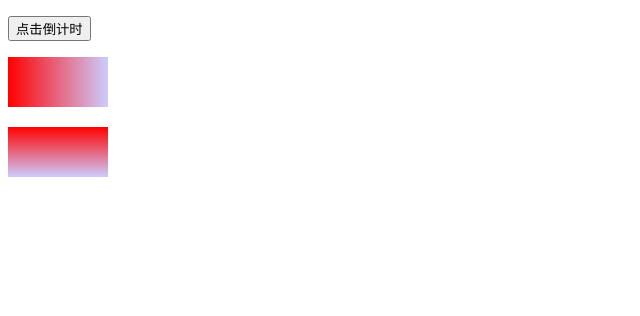
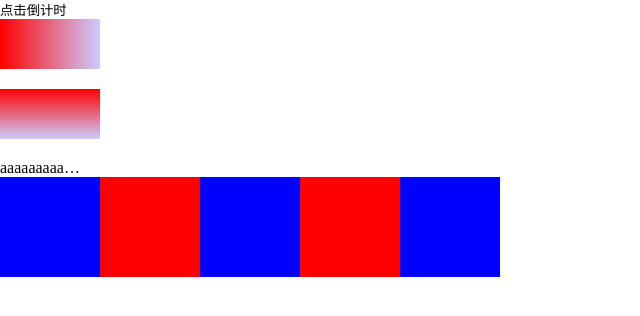
Before and after one commit to muzisanshi/tools, a plain HTML site: page tools.html in a window 1280 px wide. Shown: the whole page, without its empty margins (0-640 px from the left). Drawn offline with Linux system fonts and the light colour scheme.

Commit message:
增加横向滚动和文本单行显示样式
增加横向滚动和文本单行显示样式

```diff
--- a/tool.css
+++ b/tool.css
@@ -26,7 +26,7 @@ textarea{resize: none;}
 /*居中（兼容IE、webkit、mozila）*/
 .center{display: -webkit-box;-webkit-box-pack: center;-webkit-box-align: center;display:-ms-flexbox;-ms-flex-pack:center;-ms-flex-align:center;display:-moz-box;-moz-box-pack:center;-moz-box-align:center;}
 
-/*示例渐变色，可根据实际需要修改*/
+/*示例渐变色（可根据实际需要修改）*/
 .gradient{
      /*低版本IE*/
      filter:alpha(opacity=100 finishopacity=100 style=1 startx=0,starty=0,finishx=100,finishy=0) progid:DXImageTransform.Microsoft.gradient(startcolorstr='#ff0000',endcolorstr='#0000ff',gradientType=1);/*IE7*/
@@ -44,3 +44,22 @@ textarea{resize: none;}
      /*不支持的浏览器*/
      background:white;
 }
+
+/*文本单行显示（需要固定元素宽度才有效）*/
+.single{overflow:hidden;text-overflow:ellipsis;-o-text-overflow:ellipsis;white-space: nowrap;}
+
+/*多行显示（根据需要修改，适用于webkit内核浏览器，测试没通过）*/
+.multiple{display: -webkit-box;-webkit-box-orient: vertical;-webkit-line-clamp: 2;overflow: hidden;}
+
+/*横向滚动*/
+.v-scroll{overflow-x: scroll;overflow-y:hidden;white-space: nowrap;}
+
+/*跑马灯效果（适用于webkit内核浏览器，测试没通过，建议使用<marquee>标签替代）*/
+.marquee{
+　　white-space: nowrap;　　                /* 文字不折行 */
+　　overflow:-webkit-marquee;　　           /* 只有设置为marquee才有滚动效果 */
+　　-webkit-marquee-direction:left;　　     /* 文字滚动方向 可选值为left | right | up | down */
+　　-webkit-marquee-speed:normal;　　       /* 文字滚动速度 可选值为slow | normal | fast */
+　　-webkit-marquee-style:scroll;　　       /* 文字滚动方式 可选值为scroll | slide | alternate */
+　　-webkit-marquee-repetition:infinite; 　 /* 文字滚动次数 number | infinite ， infinite即无限次循环滚动 */
+}
--- a/tools.html
+++ b/tools.html
@@ -12,6 +12,7 @@
 <head>
 	<title>tools测试页面</title>
 	<meta charset="utf-8" />
+	<link rel="stylesheet" type="text/css" href="tool.css">
 </head>
 <body>
 
@@ -26,6 +27,30 @@
 	<div id="gtest" style="width: 100px;height: 50px;"></div>
 	<div id="gtest2" style="width: 100px;height: 50px;margin-top: 20px;"></div>
 
+	<div class="single" style="width: 80px;margin-top: 20px;">
+		aaaaaaaaaaaaaaaaaaaaaaaaaaaaaaaaaaaaaaaaaaaaaaaaaaaaaaaaaaaa
+	</div>
+
+	<!-- <p class="marquee">这是一个滚动字幕。</p> -->
+
+	<!-- <marquee>滚动的文字</marquee> -->
+
+	<div style="width: 500px;height: 100px;" class="v-scroll">
+		<div style="width: 100px;height: 100%;background-color: blue;display: inline-block;">
+		</div><!--
+		 --><div style="width: 100px;height: 100%;background-color: red;display: inline-block;">
+		</div><!--
+		 --><div style="width: 100px;height: 100%;background-color: blue;display: inline-block;">
+		</div><!--
+		 --><div style="width: 100px;height: 100%;background-color: red;display: inline-block;">
+		</div><!--
+		 --><div style="width: 100px;height: 100%;background-color: blue;display: inline-block;">
+		</div><!--
+		 --><div style="width: 100px;height: 100%;background-color: red;display: inline-block;">
+		</div><!--
+		 --><div style="width: 100px;height: 100%;background-color: blue;display: inline-block;">
+		</div>
+	</div>
 </body>
 <!-- tools依赖jquery -->
 <script type="text/javascript" src="resources/js/jquery-3.1.1.min.js"></script>
```
